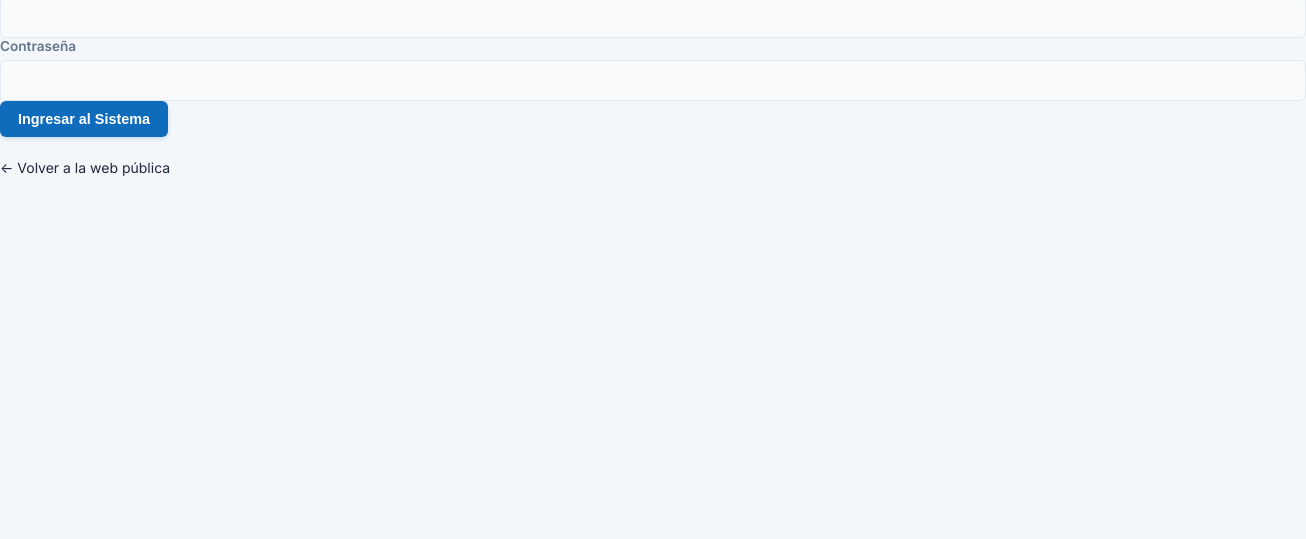
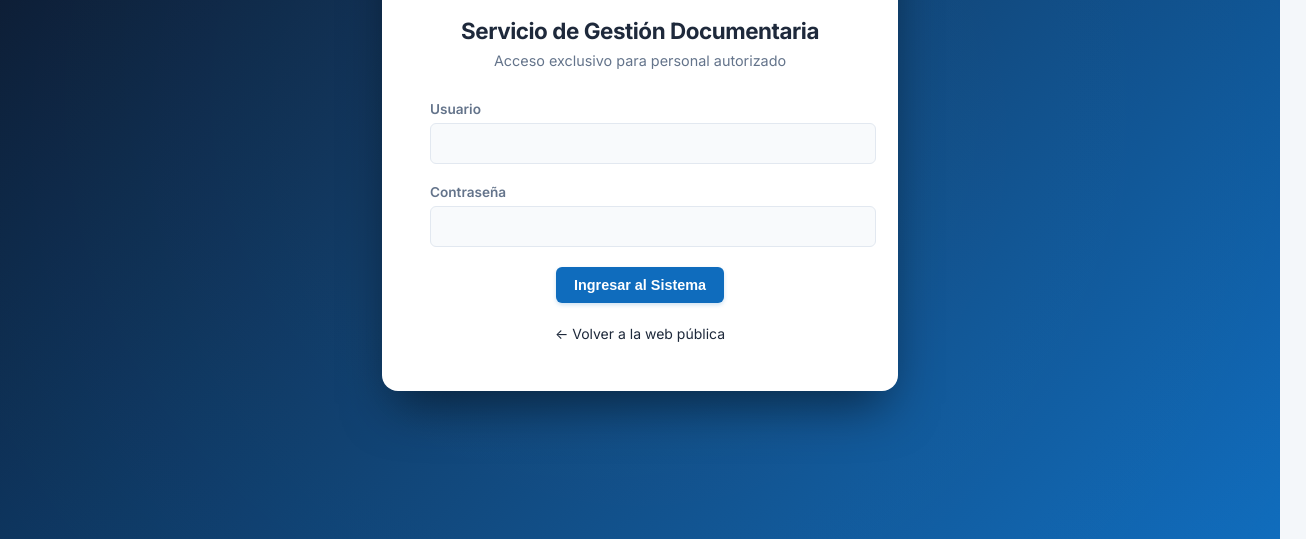
Before and after one commit to RonaldJZC/web-zarlop, a plain HTML site: page sgd/login.html in a window 1280 px wide. Shown: the part 261-800 px from the top of the page, 1306 px wide, since content can reach past the window. Drawn offline with Linux system fonts and the light colour scheme.

Commit message:
fix: Restore login page CSS classes lost during premium upgrade

```diff
--- a/sgd/css/sgd.css
+++ b/sgd/css/sgd.css
@@ -49,6 +49,74 @@ body {
     padding: 0;
     color: var(--sgd-text-main);
     -webkit-font-smoothing: antialiased;
+}
+
+/* --- LOGIN PAGE (PREMIUM) --- */
+.login-container {
+    height: 100vh;
+    display: flex;
+    align-items: center;
+    justify-content: center;
+    background: linear-gradient(135deg, #0B1121 0%, #0F6CBD 100%);
+    position: relative;
+    overflow: hidden;
+}
+
+.login-container::before {
+    content: '';
+    position: absolute;
+    top: -50%; left: -50%; width: 200%; height: 200%;
+    background: radial-gradient(circle, rgba(255,255,255,0.03) 0%, transparent 60%);
+    pointer-events: none;
+}
+
+.login-card {
+    background: var(--sgd-bg-surface);
+    padding: 48px;
+    border-radius: var(--sgd-radius-lg);
+    box-shadow: 0 25px 50px -12px rgba(0, 0, 0, 0.5);
+    width: 100%;
+    max-width: 420px;
+    text-align: center;
+    border-top: 6px solid var(--sgd-primary);
+    position: relative;
+    z-index: 10;
+}
+
+.login-logo {
+    max-width: 200px;
+    margin-bottom: 24px;
+}
+
+.login-title {
+    font-size: 1.4rem;
+    font-weight: 800;
+    color: var(--sgd-text-main);
+    margin: 0 0 8px 0;
+    letter-spacing: -0.02em;
+}
+
+.login-subtitle {
+    font-size: 0.9rem;
+    color: var(--sgd-text-muted);
+    margin: 0 0 32px 0;
+}
+
+.form-group {
+    margin-bottom: 20px;
+    text-align: left;
+}
+
+.error-message {
+    color: var(--sgd-error);
+    background: var(--sgd-error-bg);
+    padding: 10px;
+    border-radius: var(--sgd-radius-sm);
+    font-size: 0.85rem;
+    font-weight: 600;
+    margin-bottom: 20px;
+    text-align: left;
+    display: none;
 }
 
 /* --- APP LAYOUT --- */
```
